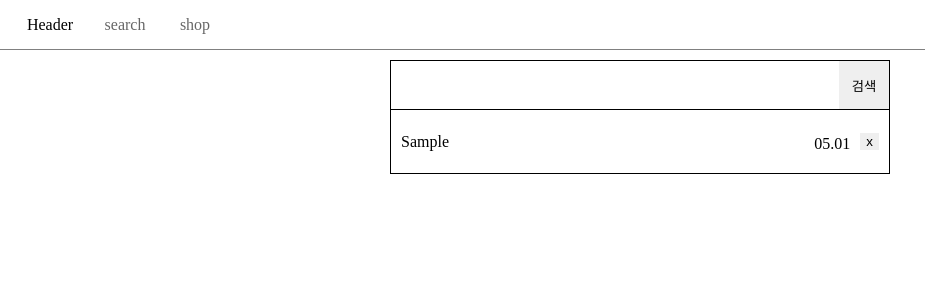
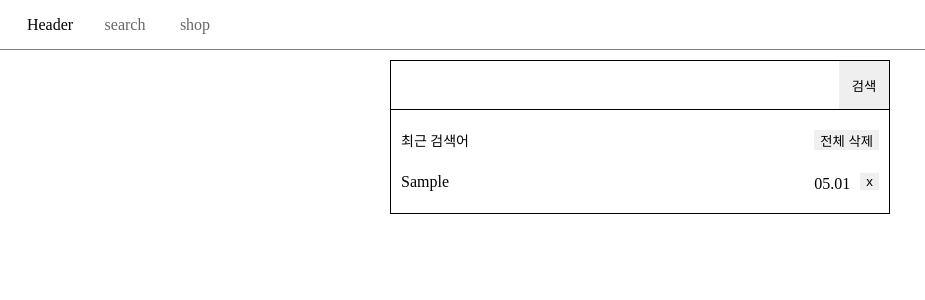
Before and after one commit to seeyoujeong/practice-state-management, a React (Vite) app: page /search in a window 1280 px wide. Both pictures are taken after typing "Sample" into the empty fields and a click on the button "검색". Shown: the top 300 px of the page, without its empty margins (0-925 px from the left). Built offline with nearby package versions, Linux system fonts and the light colour scheme.

Commit message:
feat: 최근 검색어 전체 삭제 기능 추가

```diff
--- a/src/components/SearchedList.tsx
+++ b/src/components/SearchedList.tsx
@@ -10,7 +10,15 @@ interface SearchedList {
 export default function SearchedList({ isFocus }: SearchedList) {
   const { searchedList, setSearchedList } = useContext(SearchContext);
 
-  const handleClick = (event: MouseEvent, clickedKeyword: string) => {
+  const handleDeleteAllClick = (event: MouseEvent) => {
+    event.stopPropagation();
+
+    if (confirm("최근검색어를 모두 삭제하시겠습니까?")) {
+      setSearchedList([]);
+    }
+  };
+
+  const handleDeleteClick = (event: MouseEvent, clickedKeyword: string) => {
     event.stopPropagation();
 
     const removedList = searchedList.filter(
@@ -22,6 +30,12 @@ export default function SearchedList({ isFocus }: SearchedList) {
 
   return (
     <Container isDisplay={isFocus && searchedList.length > 0}>
+      <ListHeader>
+        <span>최근 검색어</span>
+        <DeleteAllButton onClick={(event) => handleDeleteAllClick(event)}>
+          전체 삭제
+        </DeleteAllButton>
+      </ListHeader>
       <List>
         {searchedList.map(({ keyword, date }) => (
           <Item key={date}>
@@ -30,9 +44,11 @@ export default function SearchedList({ isFocus }: SearchedList) {
               <DateBox>{`${getMonthAndDate(date).month}.${
                 getMonthAndDate(date).date
               }`}</DateBox>
-              <ButtonBox onClick={(event) => handleClick(event, keyword)}>
+              <DeleteButton
+                onClick={(event) => handleDeleteClick(event, keyword)}
+              >
                 x
-              </ButtonBox>
+              </DeleteButton>
             </DateAndButtonArea>
           </Item>
         ))}
@@ -48,6 +64,20 @@ const Container = styled.div<{ isDisplay: boolean }>`
   box-sizing: border-box;
   border: 1px solid black;
   border-top: 0px;
+`;
+
+const ListHeader = styled.div`
+  display: flex;
+  justify-content: space-between;
+  align-items: center;
+  padding: 10px;
+  font-size: 14px;
+`;
+
+const DeleteAllButton = styled.button`
+  height: 20px;
+  border: 0px;
+  cursor: pointer;
 `;
 
 const List = styled.ul`
@@ -89,7 +119,7 @@ const DateBox = styled.span`
   margin-top: 5px;
 `;
 
-const ButtonBox = styled.button`
+const DeleteButton = styled.button`
   border: 0px;
   cursor: pointer;
 `;
```
